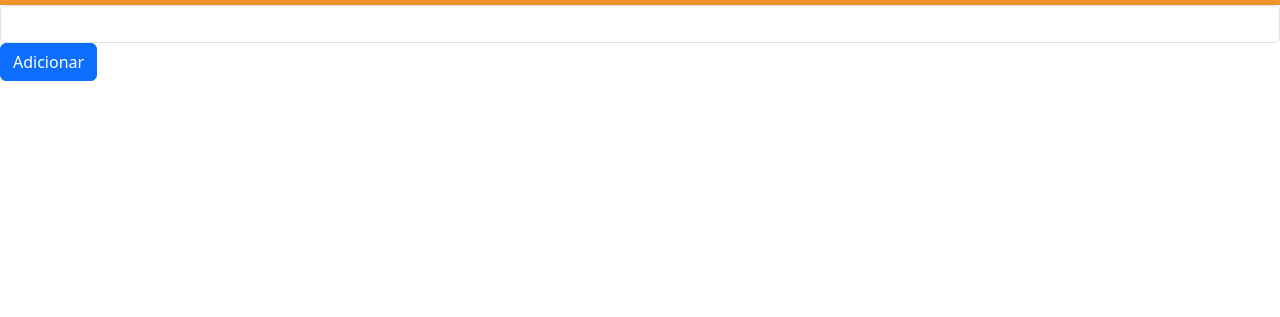
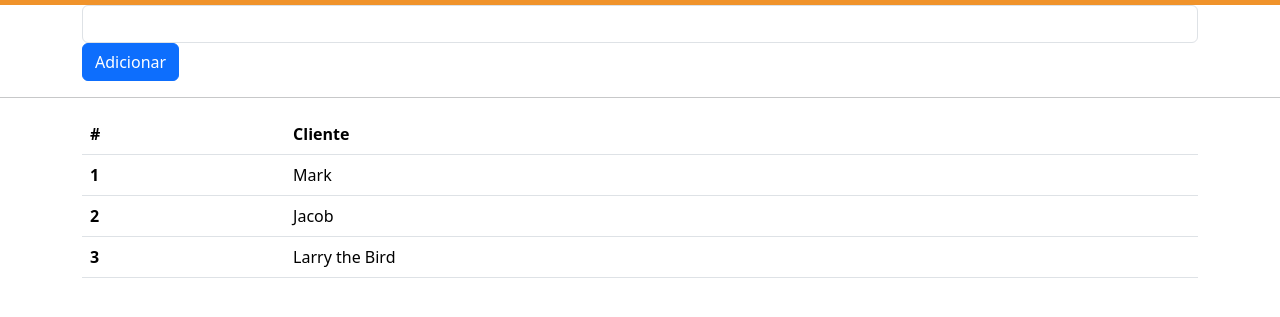
Before and after one commit to Isaac-Bandeira/aula-lista-clientes-html, a plain HTML site: page Projeto_Linha/index.html in a window 1280 px wide. Shown: the part 45-362 px from the top of the page. Drawn offline with nearby package versions, Linux system fonts and the light colour scheme.

Commit message:
feat: Tabela de Clientes

```diff
--- a/Projeto_Linha/index.html
+++ b/Projeto_Linha/index.html
@@ -16,12 +16,39 @@
           <span class="navbar-brand mb-0 h1">Lista de Clientes</span>
         </div>
       </nav>
+      <div class="container">
+        <form action="">
+            <input class="form-control" type="text" name="cliente">
+            <button class="btn btn-primary" type="submit">Adicionar</button>
+          </form>
+      </div>
 
-      <form action="">
-        <input class="form-control" type="text" name="cliente">
-        <button class="btn btn-primary" type="submit">Adicionar</button>
+      <hr>
+      <div class="container">
+        <table class="table">
+            <thead>
+              <tr>
+                <th scope="col">#</th>
+                <th scope="col">Cliente</th>
+              </tr>
+            </thead>
+            <tbody>
+              <tr>
+                <th scope="row">1</th>
+                <td>Mark</td>
+              </tr>
+              <tr>
+                <th scope="row">2</th>
+                <td>Jacob</td>
+              </tr>
+              <tr>
+                <th scope="row">3</th>
+                <td colspan="2">Larry the Bird</td>
+              </tr>
+            </tbody>
+          </table>
+      </div>
 
-      </form>
 
 
 
```
